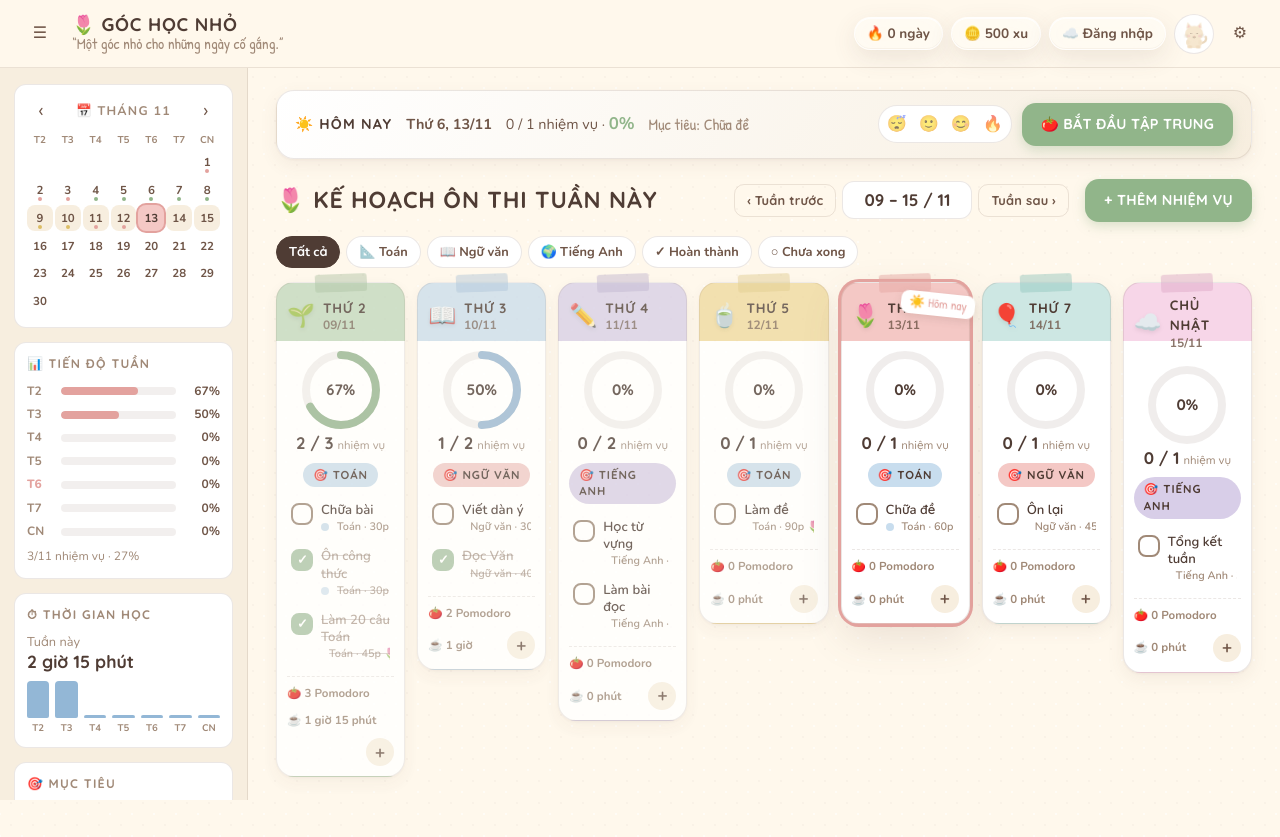
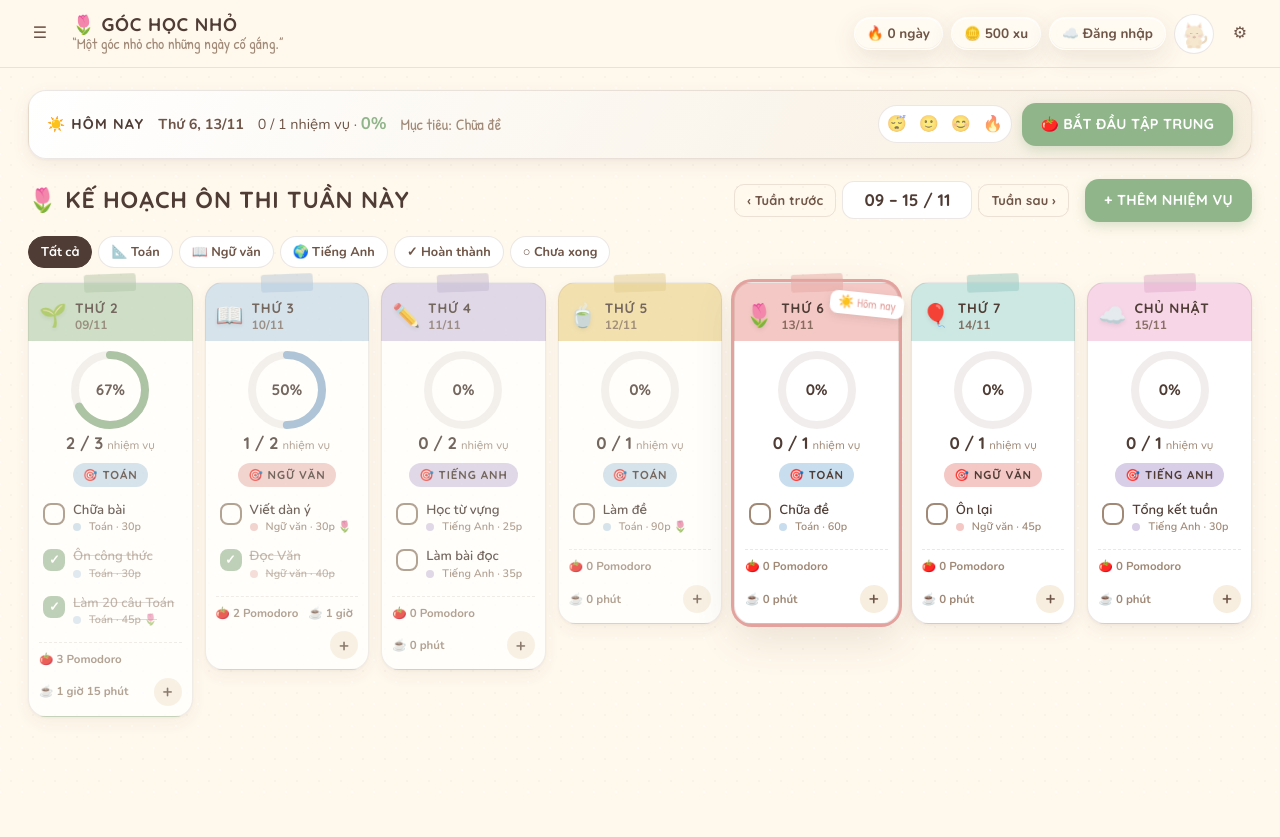
Before and after one commit to n2s96kd69k-ux/goc-hoc-nho, a plain HTML site: page index.html in a window 1280 px wide. Both pictures are taken after a click on the button "Ẩn thanh bên". After the commit the page ends 800 px from the top, so only its background shows below. Drawn offline with nearby package versions, Linux system fonts and the light colour scheme; no server answers.

Commit message:
Thêm CSS để nút menu thu và mở thanh bên trái.

```diff
--- /dev/null
+++ b/css/sidebar-toggle.css
@@ -0,0 +1,14 @@
+/* Nút ☰: máy tính thu/mở thanh bên, điện thoại vẫn dùng drawer */
+.icon-btn.menu-btn { display: inline-grid; }
+
+@media (min-width: 769px) {
+  .sidebar { transition: flex-basis .28s var(--ease), width .28s var(--ease); }
+  body.sidebar-collapsed .sidebar {
+    width: 0;
+    flex: 0 0 0;
+    min-width: 0;
+    overflow: hidden;
+    border-right-width: 0;
+    pointer-events: none;
+  }
+}
--- a/index.html
+++ b/index.html
@@ -14,6 +14,7 @@
   <link rel="stylesheet" href="css/room.css">
   <link rel="stylesheet" href="css/motion.css">
   <link rel="stylesheet" href="css/responsive.css">
+  <link rel="stylesheet" href="css/sidebar-toggle.css">
 </head>
 <body>
   <div class="app" id="app">
```
